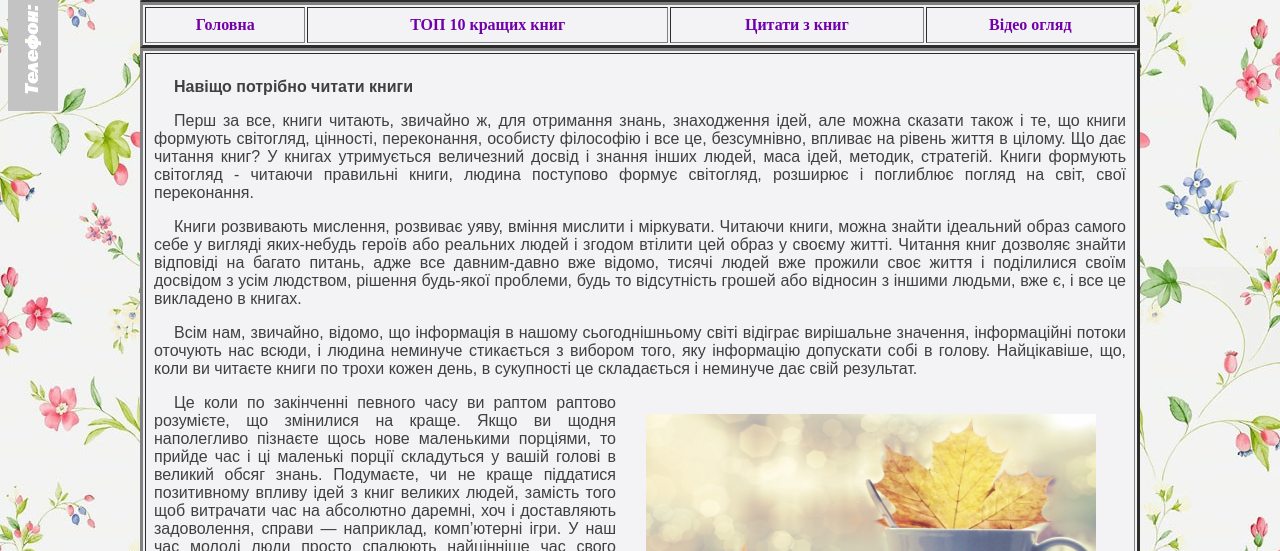
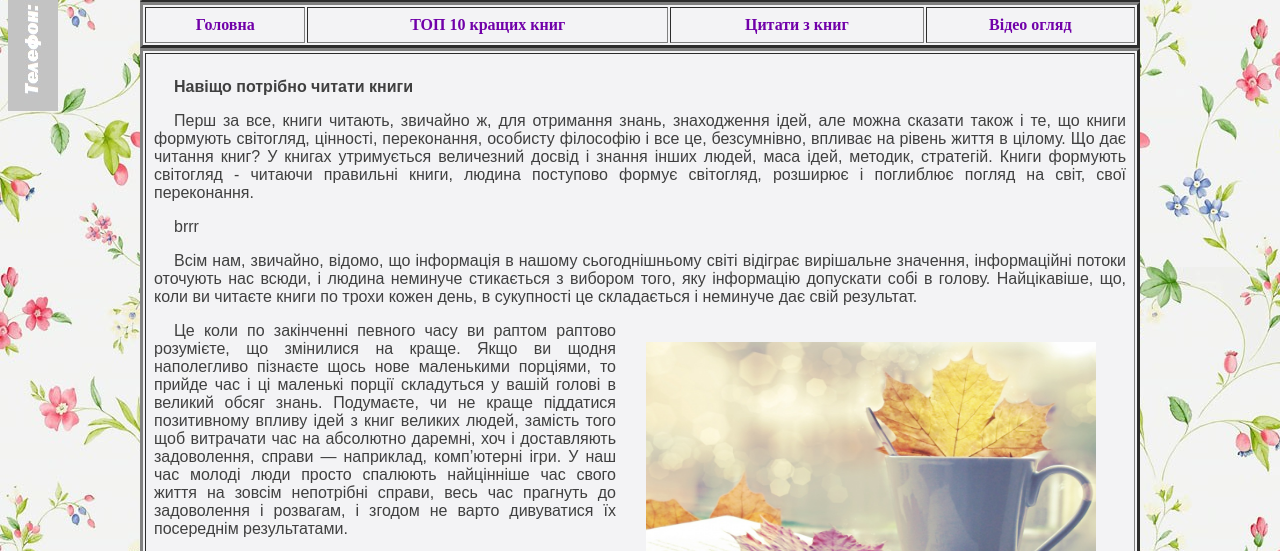
Before and after one commit to zDanceRz/site, a plain HTML site: page 33/index.html in a window 1280 px wide. Shown: the part 231-782 px from the top of the page. Drawn offline with Linux system fonts and the light colour scheme.

Commit message:
izmenenie

```diff
--- a/33/index.html
+++ b/33/index.html
@@ -27,10 +27,8 @@
  Що дає читання книг? У книгах утримується величезний досвід і знання інших людей, маса ідей, методик, стратегій.
  Книги формують світогляд - читаючи правильні книги, людина поступово формує світогляд, розширює і поглиблює погляд на світ, свої переконання.</p>
 
-<p>Книги розвивають мислення, розвиває уяву, вміння мислити і міркувати. Читаючи книги, можна знайти ідеальний образ самого себе
-у вигляді яких-небудь героїв або реальних людей і згодом втілити цей образ у своєму житті. Читання книг дозволяє знайти відповіді на
- багато питань, адже все давним-давно вже відомо, тисячі людей вже прожили своє життя і поділилися своїм досвідом з усім людством,
- рішення будь-якої проблеми, будь то відсутність грошей або відносин з іншими людьми, вже є, і все це викладено в книгах.</p>
+<p>brrr
+</p>
 
  <p>Всім нам, звичайно, відомо, що інформація в нашому сьогоднішньому світі відіграє вирішальне значення, інформаційні потоки оточують нас всюди,
  і людина неминуче стикається з вибором того, яку інформацію допускати собі в голову. Найцікавіше, що, коли ви читаєте книги по трохи кожен день,
```
